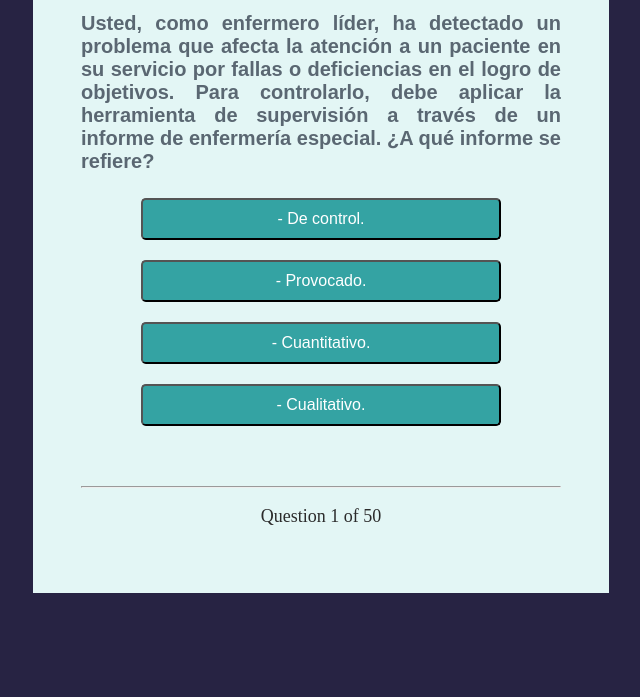
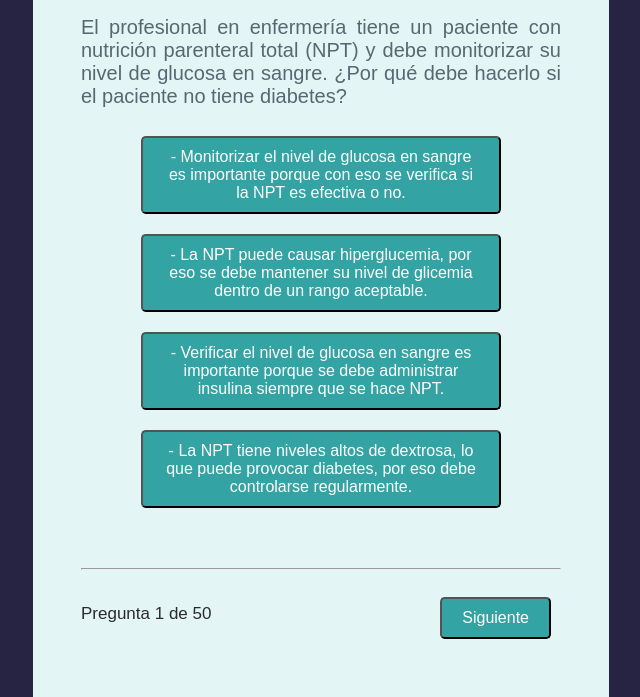
Before and after one commit to ags1699/cuestionario, a plain HTML site: page index.html in a window 1280 px wide. Shown: the part 117-814 px from the top of the page, without its empty margins (319-959 px from the left). Drawn offline with Linux system fonts and the light colour scheme.

Commit message:
Modificacion

```diff
--- a/app.js
+++ b/app.js
@@ -8,11 +8,15 @@ const renderPage = (quiz, ui) => {
   if (quiz.isEnded()) {
     ui.showScores(quiz.score);
   } else {
-    console.log(quiz);
     ui.showQuestion(quiz.getQuestionIndex().text);
     ui.showProgress(quiz.questionIndex + 1, quiz.questions.length);
     ui.showChoices(quiz.getQuestionIndex().choices, (currenChoice) => {
       quiz.guess(currenChoice);
+    });
+
+
+    ui.buttonNextQuestion(() => {
+      quiz.nextQuestion();
       renderPage(quiz, ui);
     });
   }
--- a/data/data.js
+++ b/data/data.js
@@ -612,23 +612,39 @@ export const data = [{
       "- 6 gotas."
     ],
     answer: "- 7 gotas."
-  }
-
-  /*
-  {
-    question: ,
-    choices: [
-
-    ],
-    answer: ,
-  } ,
-  {
-    question: ,
-    choices: [
-
-    ],
-    answer: ,
-  } ,
+  },{
+    "question": "¿Cuáles son los escenarios de atención indicados en el componente de provisión de \nservicios de salud del Sistema Nacional de Salud?\nAtención pre hospitalaria.\nAtención individual.\nAtención familiar.\nAtención extramural.\nAtención a la comunidad.\nAtención al ambiente o entorno natural.",
+    "choices": [
+      "- 2, 3, 5, 6",
+      "- 1, 2, 4, 6",
+      "- 2, 3, 4, 5",
+      "- 3, 4, 5, 6"
+    ],
+    "answer": "- 2, 3, 5, 6"
+  },
+  {
+    question: `A usted, como enfermero/a del Centro de Salud tipo C, le han asignado la actividad de educación  en  salud  hacia  la  comunidad.  Para  lograr  aprendizajes  significativos requiere el uso de técnicas pedagógicas activas individuales y grupales. Relacione las técnicas con sus respectivas metodologías:
+    <br><hr>
+    TECNICAS PEDAGÓGICAS.	<br>
+    <br>1. Individuales.
+    <br>2. Grupales.
+    <hr>
+    METODOLOGÍAS DIDÁCTICAS.<br>
+    <br>a. Preguntas abiertas o cerradas.
+    <br>b. Tormenta de ideas.
+	  <br>c. Mesa redonda.
+	  <br>d. Información con réplica.
+	  <br>e. Juego de roles
+	  <br>f. Demostraciones.
+  `,
+    choices: [
+      "- 1adf, 2bce",
+      "- 1bce, 2adf",
+      "- 1cde, 2abf",
+      "- 1def, 2abc",
+    ],
+    answer: "- 1adf, 2bce",
+  } /*,
   {
     question: ,
     choices: [
--- a/index.html
+++ b/index.html
@@ -13,14 +13,18 @@
       <h1>Cuestionario</h1>
       <hr />
 
-      <h1 id="question"></h1>
+      <h2 id="question"></h2>
 
       <div id="choices"></div>
 
       <hr style="margin-top: 50px" />
+        <div>
+          <p id="correctAnswer"></p>
+        </div>
 
       <footer>
         <p id="progress">Questions x of y</p>
+        <div id="buttonContainer"></div>
       </footer>
     </div>
 
--- a/models/Question.js
+++ b/models/Question.js
@@ -17,8 +17,17 @@ class Question {
    * @returns {boolean} returns if the choice is correct
    */
   correctAnswer(choice) {
-    return choice === this.answer;
+    if (choice === this.answer){
+      return true;
+    }else{
+      var element = document.getElementById("correctAnswer");
+      element.innerHTML = `
+      Respuesta correcta: ${this.answer}
+      <hr>`;
+    }
+
   }
+
 }
 
 export { Question };
--- a/models/Quiz.js
+++ b/models/Quiz.js
@@ -29,6 +29,10 @@ export class Quiz {
     if (this.getQuestionIndex().correctAnswer(answer)) {
       this.score++;
     }
+  }
+
+  nextQuestion () {
     this.questionIndex++;
+    console.log("hola")
   }
 }
--- a/models/UI.js
+++ b/models/UI.js
@@ -3,7 +3,7 @@ export class UI {
 
   /**
    *
-   * @param {sting} text
+   * @param {string} text
    */
   showQuestion(text) {
     const questionTitle = document.getElementById("question");
@@ -13,17 +13,16 @@ export class UI {
   /**
    *
    * @param {string[]} choices
+   * @param {Function} callback
    */
   showChoices(choices, callback) {
     const choicesContainer = document.getElementById("choices");
     choicesContainer.innerHTML = "";
-
     for (let i = 0; i < choices.length; i++) {
       const button = document.createElement("button");
       button.addEventListener("click", () => callback(choices[i]));
       button.className = "button";
       button.innerText = choices[i];
-
       choicesContainer.append(button);
     }
   }
@@ -32,15 +31,30 @@ export class UI {
     const gameOverHTML = `
       <h1>Result</h1>
       <h2 id="score">Your scores: ${score}</h2>
-      `;
-    // <h2 id="score">Your scores: ${quiz.score}</h2>
+    `;
 
     const element = document.getElementById("quiz");
     element.innerHTML = gameOverHTML;
   }
 
+  /**
+   *
+   * @param {Function} callback
+   */
+  buttonNextQuestion (callback) {
+    const buttonNextQuestion = document.createElement("button");
+    buttonNextQuestion.id = "buttonNextQuestion";
+    buttonNextQuestion.innerText = "Siguiente";
+    buttonNextQuestion.addEventListener("click", () => callback());
+    const buttonContainer = document.getElementById("buttonContainer");
+    buttonContainer.innerHTML = "";
+    var element = document.getElementById("correctAnswer");
+    element.innerHTML = "";
+    buttonContainer.appendChild(buttonNextQuestion);
+  }
+
   showProgress(currentIndex, total) {
     var element = document.getElementById("progress");
-    element.innerHTML = `Question ${currentIndex} of ${total}`;
+    element.innerHTML = `Pregunta ${currentIndex} de ${total}`;
   }
 }
--- a/styles/style.css
+++ b/styles/style.css
@@ -2,6 +2,8 @@ html,
 body {
   padding: 0;
   margin: 0;
+  font-family: sans-serif;
+  font-weight: 100;
 }
 
 body {
@@ -15,15 +17,20 @@ body {
   background: #e3f6f5;
   width: 30rem;
   padding: 3rem;
-text-align: center;
+  text-align: center;
 }
 
-h1 {
+h1,
+h2 {
   color: #57636e;
   font-size: 1.5rem;
   text-align: center;
   padding: 2px 0px;
   border-radius: 50px;
+}
+
+h2 {
+  font-weight: 100;
 }
 
 #question {
@@ -47,9 +54,11 @@ h1 {
   margin: 10px 10px;
 }
 
+
+#correctAnswer,
 #progress {
   color: #2b2b2b;
-  font-size: 18px;
+  font-size: 17px;
 }
 
 #btn0:hover,
@@ -66,3 +75,17 @@ h1 {
 #btn3:focus {
   outline: 0;
 }
+
+footer{
+  display: flex;
+  justify-content: space-between;
+}
+
+#buttonNextQuestion {
+  background-color: #34a3a3;
+  font-size: 16px;
+  color: #fff;
+  border-radius: .3rem;
+  padding: 10px 20px;
+  margin: 10px 10px;
+}
```
